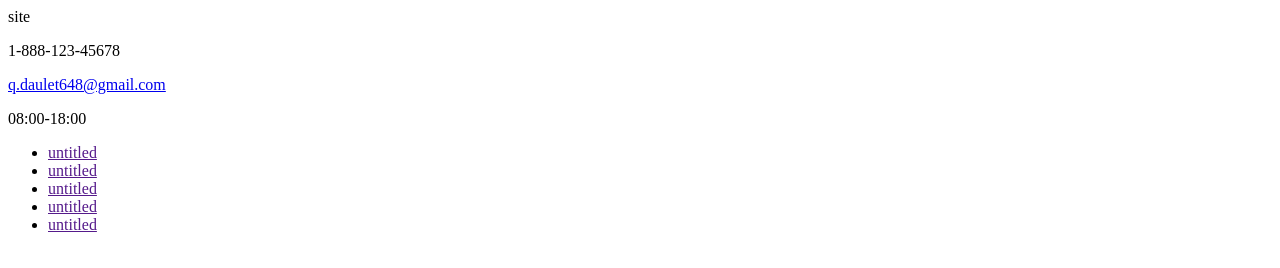
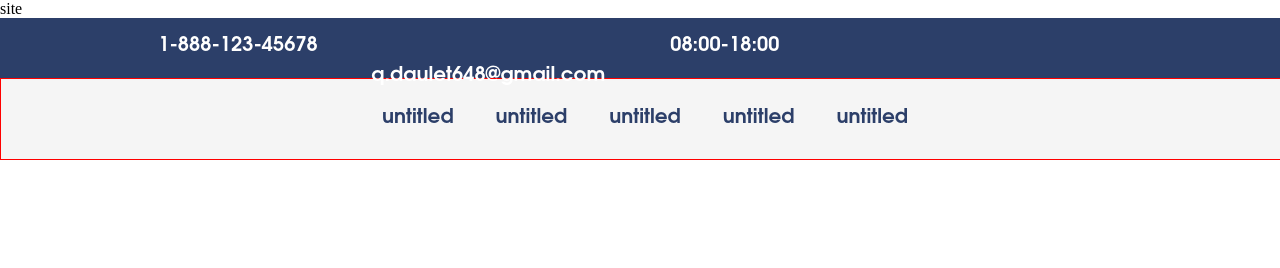
Before and after one commit to BakdauletBolat/bakdauletbolat.github.io, a plain HTML site: page index.html in a window 1280 px wide. Drawn offline with Linux system fonts and the light colour scheme.

Commit message:
Update index.html

```diff
--- a/index.html
+++ b/index.html
@@ -1,6 +1,138 @@
 <!DOCTYPE html>
 <html>
 <head>
+	<style>
+		body {
+	margin: 0;
+}
+.tooop {
+	width: 100%;
+	height: 60px;
+	background-color: rgb(44, 63, 105);
+	align: center;
+	vertical-align: middle;
+}
+.intooop {
+	width: 80%;
+	height: 100%;
+/*	border: 1px white solid;*/
+	margin-left: 9%;
+	float: left;
+}
+.number {
+	width: 25%;
+	text-align: left;
+	float: left;
+/*	border: 1px red solid;*/
+	margin-top: 3px;
+}
+.logo {
+	width: 40px;
+	height: 40px;
+	background-size: 100% 100%;
+	float: left;
+	margin-top: 5px;
+	margin-right: 3px;
+}
+.text {
+	color: white;
+	font-family: Avantgarde, TeX Gyre Adventor, URW Gothic L, sans-serif;
+	font-weight: 600;
+	font-size: 20px;
+	margin: 15px 0 15px 0;
+	transition: 0.2s linear;
+}
+.text:hover {
+	color: rgb(242, 112, 73);
+	cursor: pointer;
+}
+.text a {
+	color: white;
+	font-family: Avantgarde, TeX Gyre Adventor, URW Gothic L, sans-serif;
+	font-weight: 600;
+	font-size: 20px;
+	margin: 15px 0 15px 0;
+	transition: 0.2s linear;
+	text-decoration: none;
+}
+.text a:hover {
+	color: rgb(242, 112, 73);
+}
+.email {
+	width: 25%;
+	height: 90%;
+	/*border: 1px orange solid;*/
+	float: left;
+	margin-top: 3px;
+}
+.time {
+	width: 25%;
+	height: 90%;
+	float: left;
+	/*border: 1px yellow solid;*/
+	margin-top: 3px;
+}
+.menu {
+	width: 100%;
+	height: 80px;
+	background-color: whitesmoke;
+	border: 1px red solid;
+}
+.mlogo {
+	width: 25%;
+	height: 100%;
+/*	border: 1px green solid;*/
+/*	background-color: green;*/
+	float: left;
+}
+.rspace {
+	width: 25%;
+	height: 100%;
+/*	border: 1px green solid;*/
+	/*background-color: yellow;*/
+	float: right;
+}
+.mmenu {
+	float: left;
+	height: 100%;
+	width: 50%;
+	/*border: 1px pink solid;*/
+
+}
+#menu {
+	/*margin-top: 20px;*/
+	margin: 0;
+}
+#menu li {
+	list-style: none;
+	float: left;
+	display: block;
+	margin-top: 1.8em;
+/*
+	text-decoration: none;
+	padding: 1.7em;
+
+	background-color: pink;
+
+*/
+}
+#menu li a {
+	color: rgb(44, 63, 105);
+	font-family: Avantgarde, TeX Gyre Adventor, URW Gothic L, sans-serif;
+	font-weight: 600;
+	font-size: 20px;
+	transition: 0.2s linear;
+	text-decoration: none;
+	padding: 1.45em 1.05em;
+
+}
+#menu li a:hover {
+	color: rgb(242, 112, 73);
+	cursor: pointer;
+
+}
+
+		</style>
 	<meta charset="utf-8"
 	<title>site</title>
 	<link rel="stylesheet" type="text/css" href="style.css">
```
